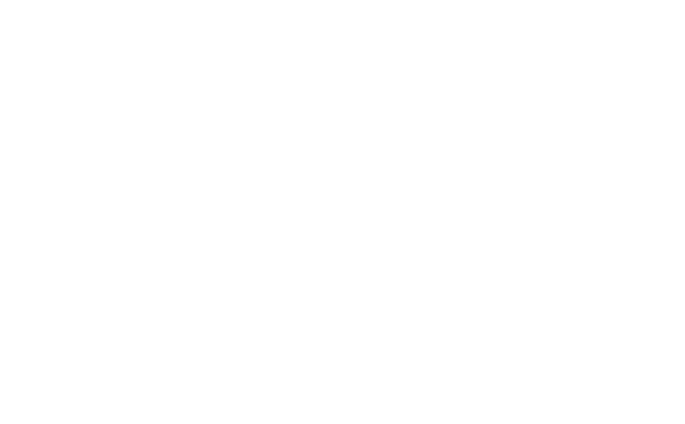
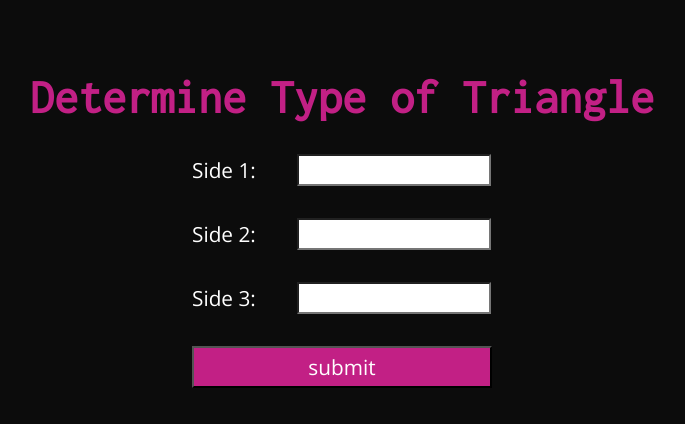
Before and after one commit to prashantsani/triangle-type, a plain HTML site: page index.html in a window 1280 px wide. Shown: the whole page, without its empty margins (298-983 px from the left). Drawn offline with nearby package versions, Linux system fonts and the light colour scheme.

Commit message:
adding basic style

```diff
--- /dev/null
+++ b/css/style.css
@@ -0,0 +1,63 @@
+/* Reset */
+*{
+  margin: 0;
+  padding: 0;
+}
+html{
+  -webkit-text-size-adjust: 100%;
+	-ms-text-size-adjust: 100%;
+	background: #0c0c0c;
+  font-family: 'Open Sans', sans-serif;
+  font-size: 16px;
+  color: white;
+}
+.wrap{
+  width:86%;
+  margin:0 auto;
+}
+h1{
+  font-family: 'Inconsolata', monospace;
+  font-size: 3rem;
+  margin-top: 1.5em;
+  color: #c22085;
+}
+.heading{
+  text-align: center;
+}
+input{
+  font-family: inherit;
+  color: #0c0c0c;
+  background: white;
+}
+.triangleType{
+  width: 300px;
+  margin: 1.5em auto;
+}
+.triangleType input,
+.triangleType label{
+  display: inline-block;
+}
+.triangleType label{
+  width: 100px;
+}
+.triangleType input[type="number"]{
+  font-size: inherit;
+  width: 190px;
+}
+.triangleType fieldset{
+  margin: 2rem 0;
+  border: none;
+  font-size: 1.3rem;
+}
+input[type="submit"]{
+  width: 300px;
+  background: #c22085;
+  color: inherit;
+  font-size: 1.3rem;
+  padding: 0.3rem 0;
+}
+#triangleResult{
+  color: #c22085;
+  font-size: 1.5rem;
+  text-align: center
+}
--- a/index.html
+++ b/index.html
@@ -5,10 +5,30 @@
   <meta name="viewport" content="width=device-width, initial-scale=1.0">
   <meta http-equiv="X-UA-Compatible" content="ie=edge">
   <title>Triangle Type</title>
-
+  <link href="https://fonts.googleapis.com/css?family=Inconsolata|Open+Sans:300i,400,700" rel="stylesheet">
+  <link rel="stylesheet" type="text/css" href="css/style.css" />
 </head>
 <body>
+  <div class="wrap">
+    <h1 class="heading">Determine Type of Triangle</h1>
 
+    <form class="triangleType" id="triangleType">
+      <fieldset>
+          <label for="sideA">Side 1: </label>
+          <input type="number" id="sideA" min="0" max="99999">
+      </fieldset>
+      <fieldset>
+          <label for="sideB">Side 2: </label>
+          <input type="number" id="sideB" min="0" max="99999">
+      </fieldset>
+      <fieldset>
+          <label for="sideC">Side 3: </label>
+          <input type="number" id="sideC" min="0" max="99999">
+      </fieldset>
+      <input type="submit" value="submit">
+    </form>
+    <p id="triangleResult"></p>
+  </div>
   <script src="js/code.js"></script>
 </body>
 </html>
```
